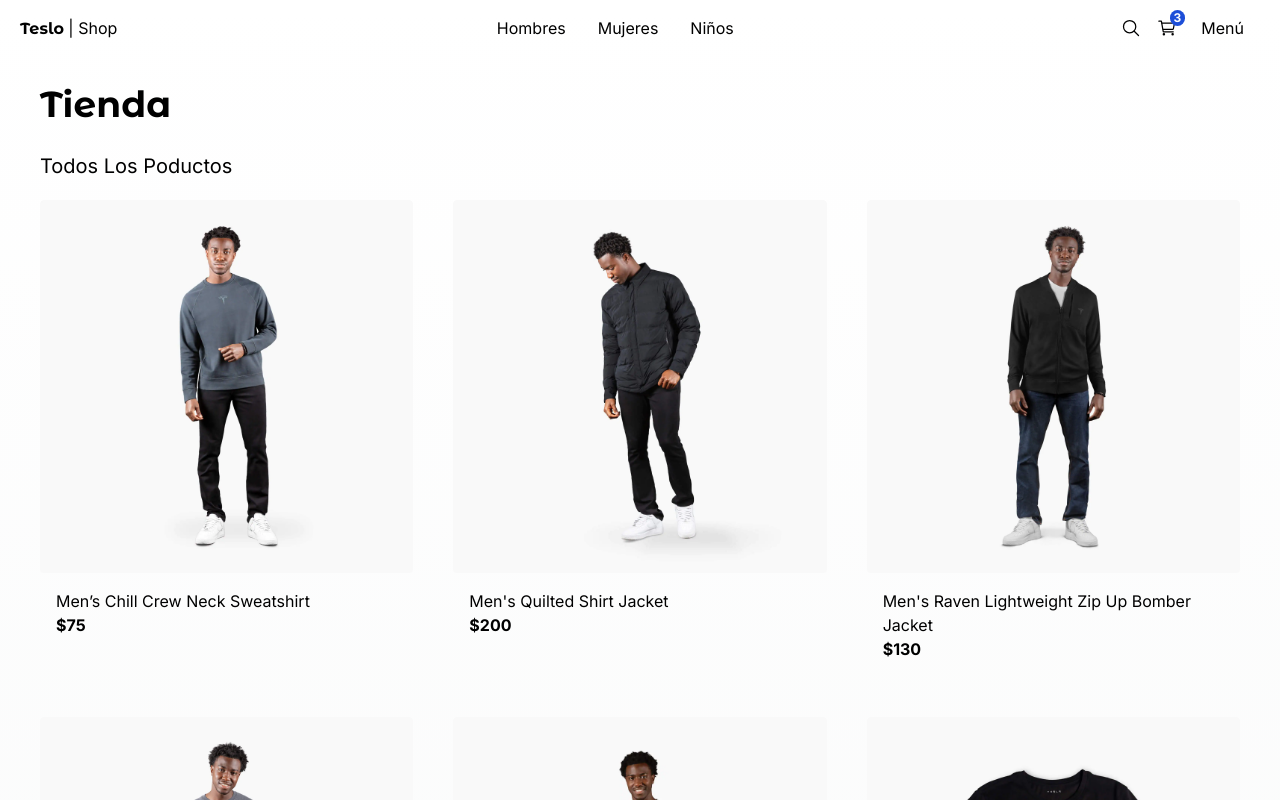
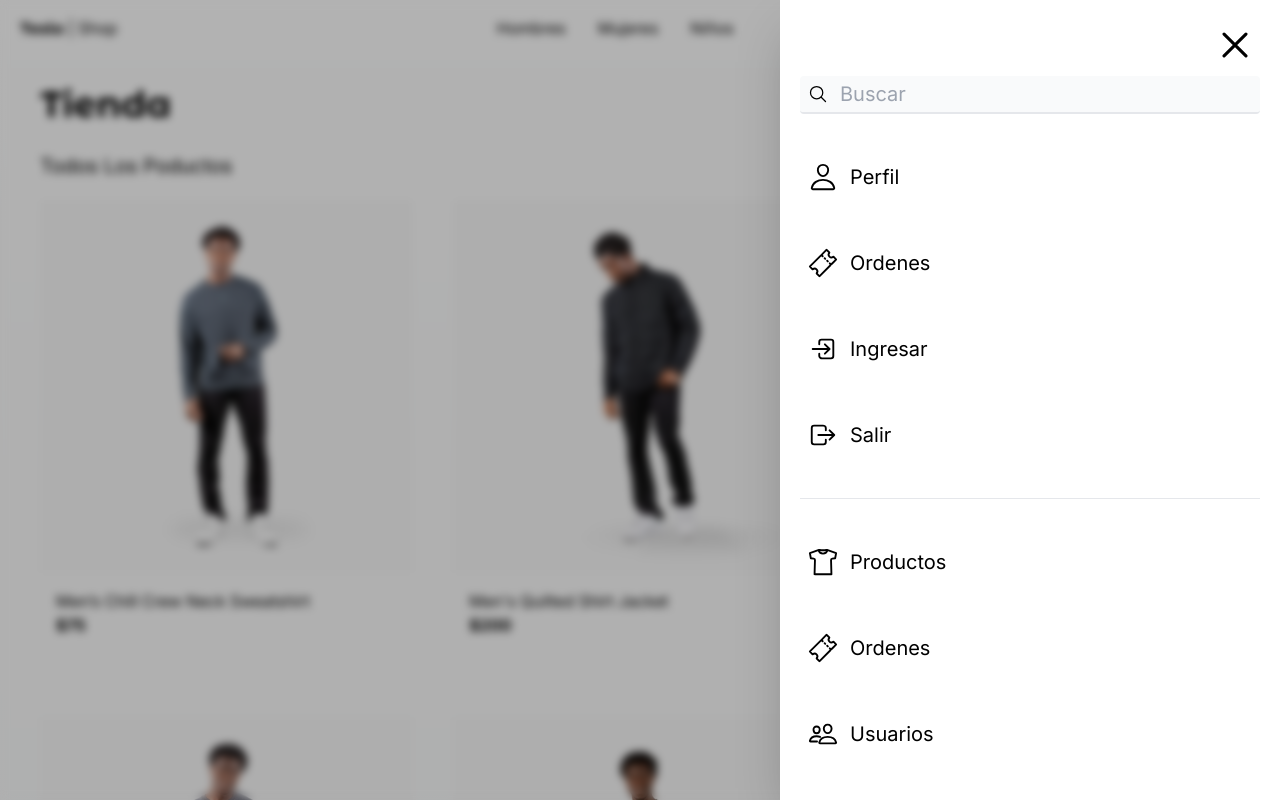
Before and after one commit to danielmiranda0099/teslo-shop-nextjs, a Next.js app: page / in a window 1280 px wide. Shown: the top 800 px of the page. Built offline with nearby package versions, Linux system fonts and the light colour scheme.

Commit message:
[ADD] Navbar Menu Component

```diff
--- a/src/app/(shop)/layout.tsx
+++ b/src/app/(shop)/layout.tsx
@@ -1,4 +1,4 @@
-import { TopMenu } from "@/components/ui";
+import { SidebarMenu, TopMenu } from "@/components/ui";
 
 export default function ShopLayout({
   children,
@@ -8,6 +8,7 @@
   return (
     <main className="min-h-screen">
       <TopMenu />
+      <SidebarMenu />
       <div className="px-0 sm:px-10">
         {children}
       </div>
--- a/src/components/ui/index.ts
+++ b/src/components/ui/index.ts
@@ -3,3 +3,5 @@
 export { PageNotFound } from "./not-found/PageNotFound";
 
 export { TopMenu } from "./top-menu/TopMenu";
+
+export { SidebarMenu } from "./sidebar-menu/SidebarMenu";
--- /dev/null
+++ b/src/components/ui/sidebar-menu/SidebarMenu.tsx
@@ -0,0 +1,91 @@
+'use client'
+import Link from "next/link";
+import { IoCloseOutline, IoLogInOutline, IoLogOutOutline, IoPeopleOutline, IoPersonOutline, IoSearchOutline, IoShirtOutline, IoTicketOutline } from "react-icons/io5";
+
+
+export function SidebarMenu() {
+  return (
+    <div>
+      <div className="fixed top-0 left-0 w-screen h-screen z-10 bg-black opacity-30">
+
+      </div>
+
+      <div className="fade-in fixed top-0 left-0 w-screen h-screen z-10 backdrop-filter backdrop-blur-sm">
+      </div>
+
+      <nav className="fixed p-5 right-0 top-0 w-[500px] h-screen bg-white z-20 shadow-2xl transform transition-all duration-200">
+        <IoCloseOutline size={50}
+        className="absolute top-5 right-5 cursor-pointer"
+        onClick={() => console.log('oli')}
+        />
+
+        <div className="relative mt-14">
+          <IoSearchOutline size={20} className="absolute top-2 left-2"  />
+          <input
+            type="text"
+            placeholder="Buscar"
+            className="w-full bg-gray-50 rounded pl-10 py-1 pr-10 border-b-2 text-xl border-gray-200 focus:outline-none focus:border-blue-500"
+          />
+        </div>
+
+        <Link
+          href="/"
+          className="flex items-center mt-10 p-2 hover:bg-gray-200 rounded transition-all"
+        >
+          <IoPersonOutline size={30} />
+          <span className="ml-3 text-xl">Perfil</span>
+        </Link>
+
+        <Link
+          href="/"
+          className="flex items-center mt-10 p-2 hover:bg-gray-200 rounded transition-all"
+        >
+          <IoTicketOutline size={30} />
+          <span className="ml-3 text-xl">Ordenes</span>
+        </Link>
+
+        <Link
+          href="/"
+          className="flex items-center mt-10 p-2 hover:bg-gray-200 rounded transition-all"
+        >
+          <IoLogInOutline size={30} />
+          <span className="ml-3 text-xl">Ingresar</span>
+        </Link>
+
+        <Link
+          href="/"
+          className="flex items-center mt-10 p-2 hover:bg-gray-200 rounded transition-all"
+        >
+          <IoLogOutOutline size={30} />
+          <span className="ml-3 text-xl">Salir</span>
+        </Link>
+
+        <div className="w-full h-px bg-gray-200 my-10"></div>
+
+        <Link
+          href="/"
+          className="flex items-center mt-10 p-2 hover:bg-gray-200 rounded transition-all"
+        >
+          <IoShirtOutline size={30} />
+          <span className="ml-3 text-xl">Productos</span>
+        </Link>
+
+        <Link
+          href="/"
+          className="flex items-center mt-10 p-2 hover:bg-gray-200 rounded transition-all"
+        >
+          <IoTicketOutline size={30} />
+          <span className="ml-3 text-xl">Ordenes</span>
+        </Link>
+
+        <Link
+          href="/"
+          className="flex items-center mt-10 p-2 hover:bg-gray-200 rounded transition-all"
+        >
+          <IoPeopleOutline size={30} />
+          <span className="ml-3 text-xl">Usuarios</span>
+        </Link>
+      </nav>
+    </div>
+  )
+}
```
